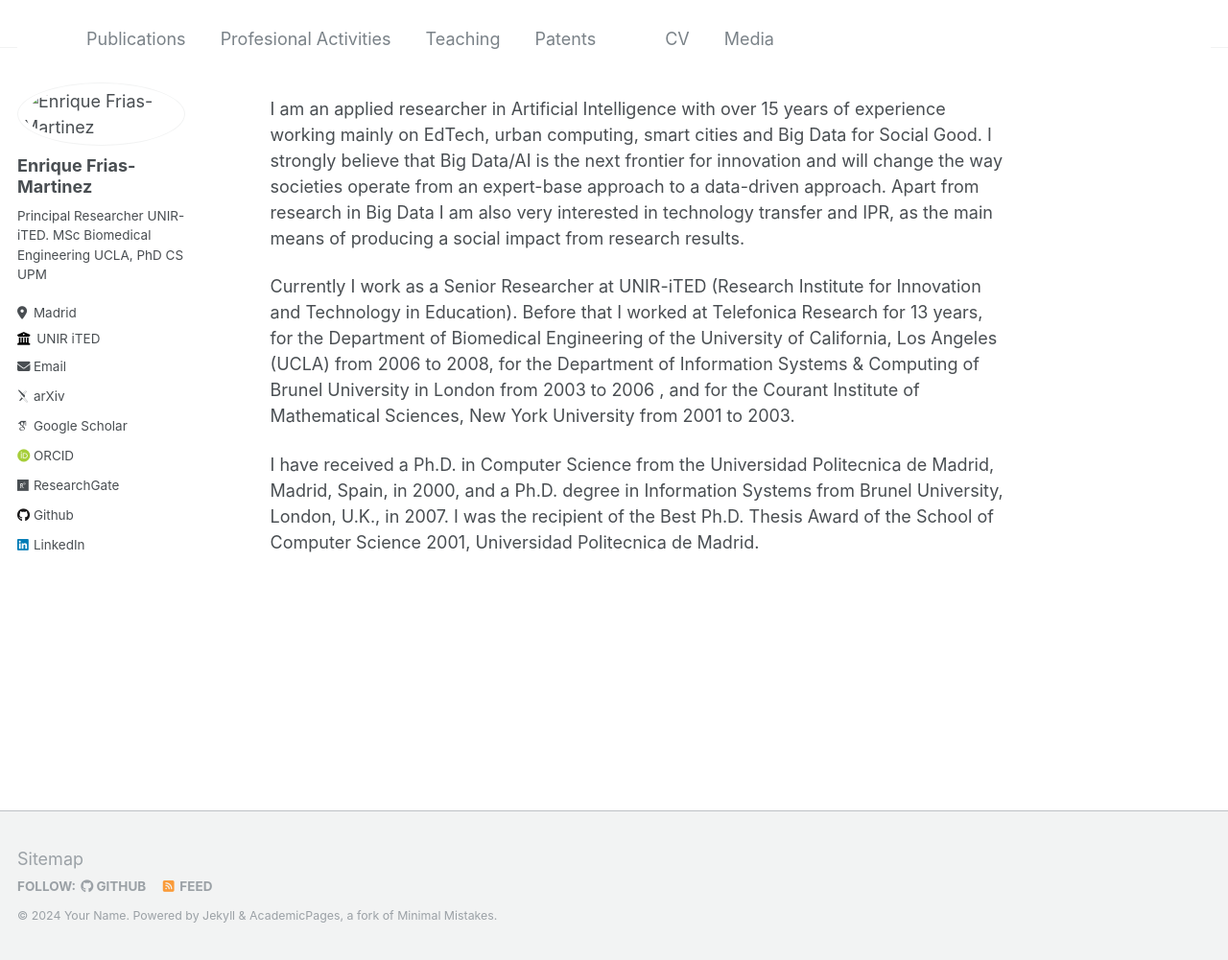
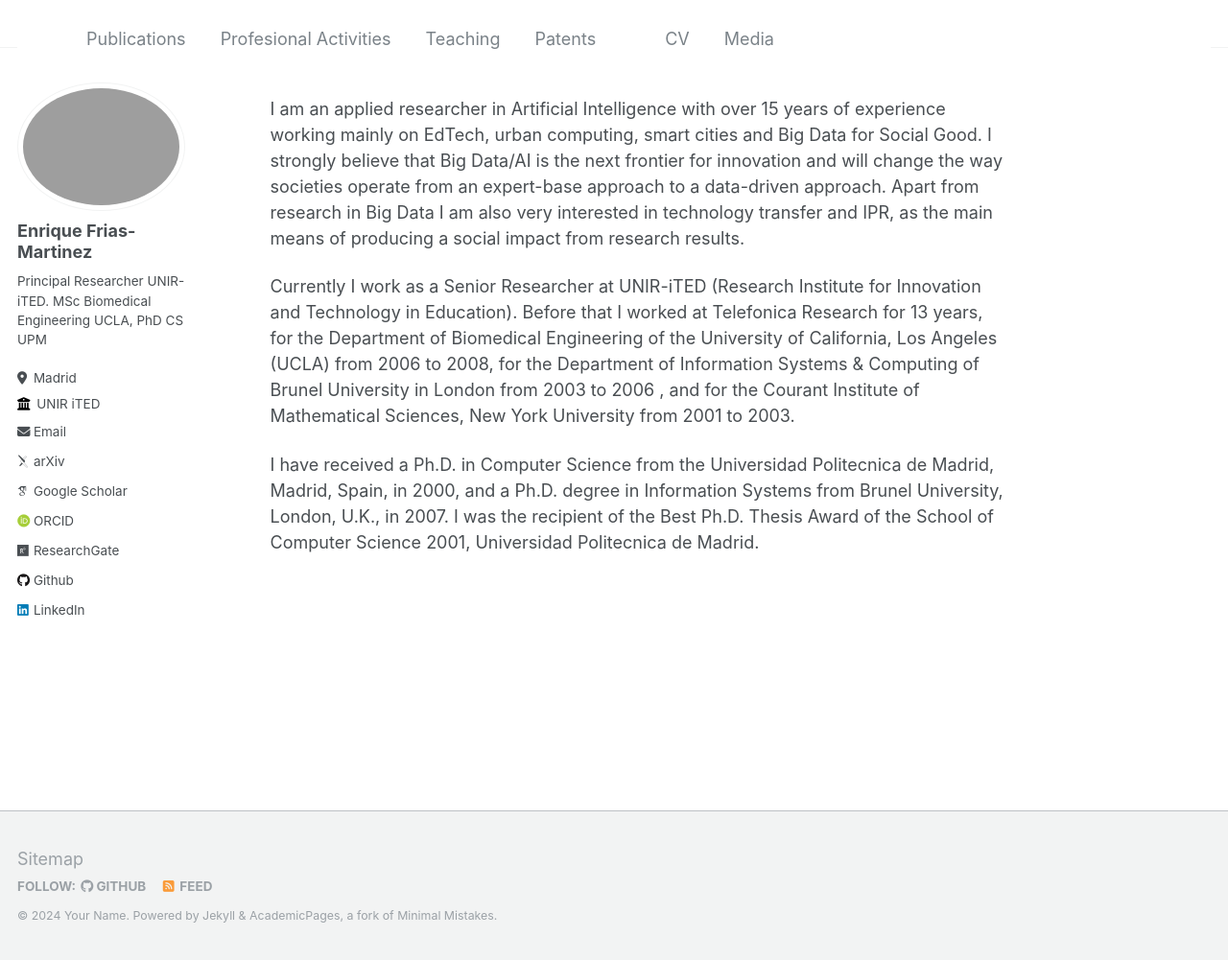
Before and after one commit to ENriqueFRiasM/TEST1, a Jekyll site: the page built from _pages/about.md, in a window 1280 px wide and 1001 px high. Shown: the whole window at 96% size. Built offline with Jekyll 4.4.1, drawn with Linux system fonts in a browser that asks for light colours; some web fonts are replaced.

Commit message:
Update _config.yml

```diff
--- a/_config.yml
+++ b/_config.yml
@@ -21,7 +21,7 @@ repository               : "academicpages/academicpages.github.io"
 #               Additional customization can be done by editing /_includes/author-profile.html
 author:
   # Biographic information
-  avatar           : "images/image.png"
+  avatar           : "avatar.png"
   name             : "Enrique Frias-Martinez"
   pronouns         : # example: "she/her"
   bio              : "Principal Researcher UNIR-iTED. MSc Biomedical Engineering UCLA, PhD CS UPM"
```
